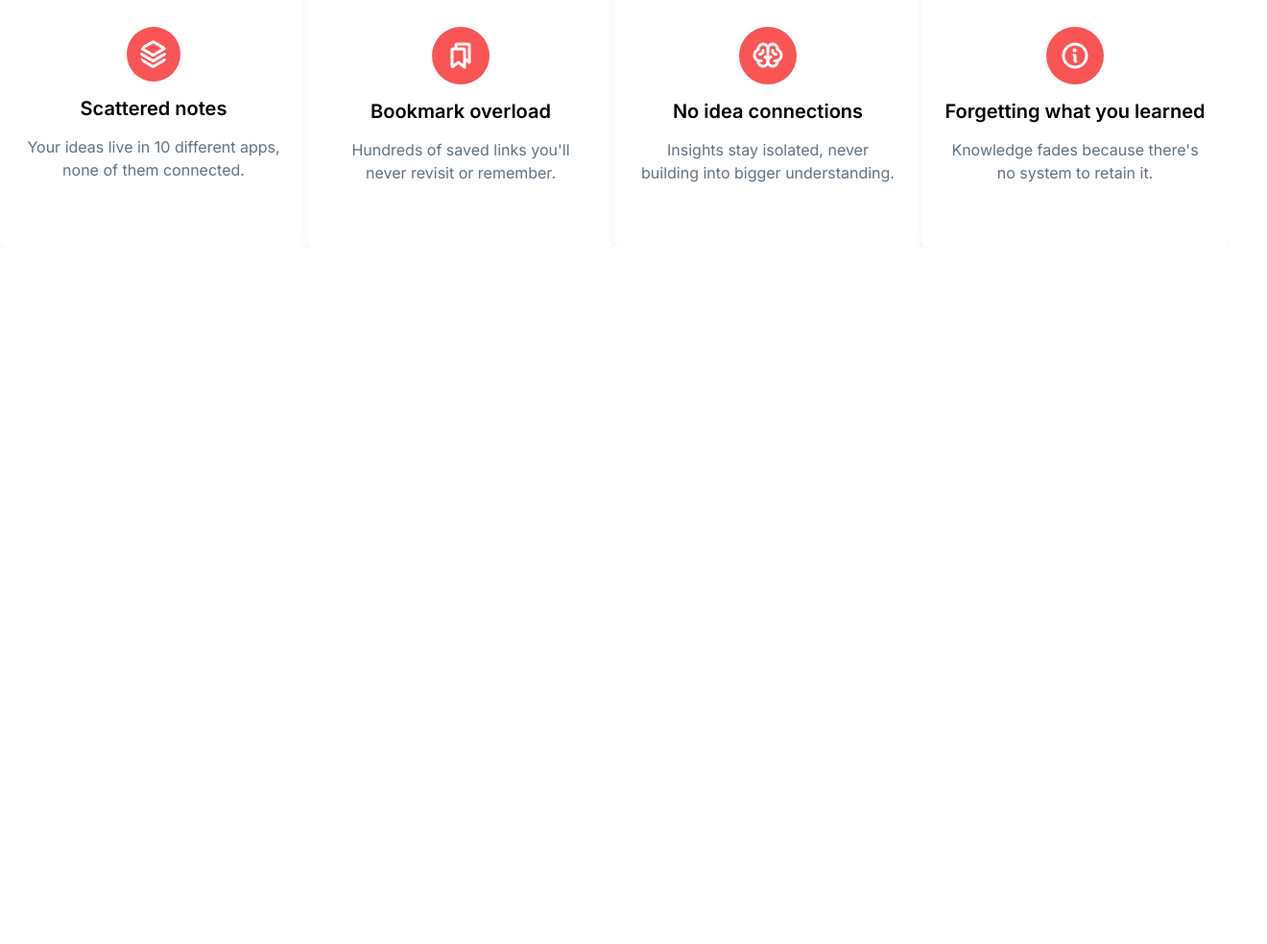
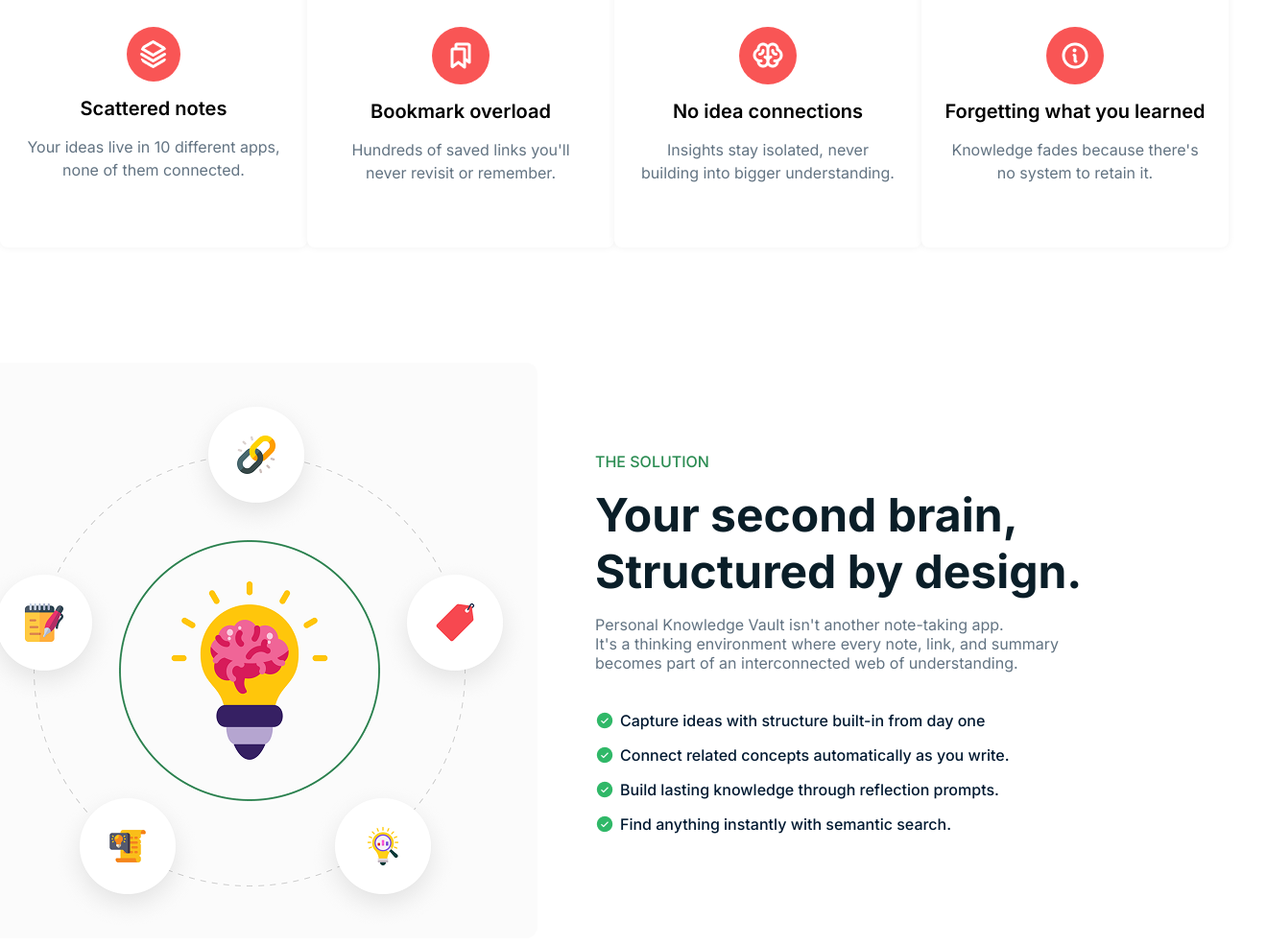
Before and after one commit to ShafkatSharif/PH_Assignment1, a plain HTML site: page index.html in a window 1280 px wide. Shown: the part 1079-2063 px from the top of the page at 96% size, 1320 px wide, since content can reach past the window. Before the commit the page ends 1337 px from the top, so only its background shows below. Drawn offline with Linux system fonts and the light colour scheme.

Commit message:
Solution Section Done

```diff
--- a/index.html
+++ b/index.html
@@ -92,6 +92,43 @@
 
     </section>
 
+    <section id="The-Solution">
+        <div class="solution-container">
+            <div class="img-knowledge">
+                <img src="assets/knowledge.png" alt="Knowledge Vault Image">
+            </div>
+            <div>
+                <div class="head-and-para">
+                    <p>THE SOLUTION</p>
+                    <h1>Your second brain,<br>
+                        Structured by design.</h1>
+                    <p>
+                        Personal Knowledge Vault isn't another note-taking app.<br> It's a thinking environment where
+                        every
+                        note, link, and summary <br> becomes part of an interconnected web of understanding.
+                    </p>
+                </div>
+                <div class="checklist">
+                    <div class="checklist-item">
+                        <img src="assets/CheckCircle.png" alt="Check Icon">
+                        <p> Capture ideas with structure built-in from day one</p>
+                    </div>
+                    <div class="checklist-item">
+                        <img src="assets/CheckCircle.png" alt="Check Icon">
+                        <p> Connect related concepts automatically as you write.</p>
+                    </div>
+                    <div class="checklist-item">
+                        <img src="assets/CheckCircle.png" alt="Check Icon">
+                        <p> Build lasting knowledge through reflection prompts.</p>
+                    </div>
+                    <div class="checklist-item">
+                        <img src="assets/CheckCircle.png" alt="Check Icon">
+                        <p> Find anything instantly with semantic search.</p>
+                    </div>
+                </div>
+            </div>
+        </div>
+    </section>
 </body>
 
 </html>
--- a/style.css
+++ b/style.css
@@ -259,3 +259,83 @@
     max-width: 60px;
     padding: 14px;
 }
+
+#The-Solution {
+    max-width: 1600px;
+    margin: 0 auto;
+
+}
+
+#The-Solution .solution-container {
+    max-width: 1360px;
+    max-height: 600px;
+    display: flex;
+    align-items: center;
+    justify-content: center;
+    margin: 120px auto;
+    padding: 0 120px;
+
+
+}
+
+.solution-container {
+    display: flex;
+    flex-wrap: nowrap;
+}
+
+
+.img-knowledge {
+    max-width: 600px;
+    height: 600px;
+    /* border: 1px solid blue; */
+    margin-right: 60px;
+    flex-shrink: 0;
+}
+
+.solution-container .head-and-para {
+    width: 700px;
+    flex-shrink: 0;
+    /* border: 1px solid blue; */
+}
+
+#The-Solution .head-and-para p:first-of-type {
+    font-size: 16px;
+    font-weight: 500;
+    line-height: 20px;
+    color: #2B8C52;
+    margin-bottom: 16px;
+}
+
+#The-Solution .head-and-para h1 {
+    font-size: 48px;
+    font-weight: 700;
+    color: #0A1E28;
+    margin-bottom: 16px;
+}
+
+#The-Solution .head-and-para p:last-of-type {
+    font-size: 16px;
+    font-weight: 400;
+    line-height: 20px;
+    color: #627382;
+    margin-bottom: 16px;
+}
+
+
+.checklist {
+    margin-top: 40px;
+}
+
+.checklist-item {
+    margin-bottom: 16px;
+    display: flex;
+    align-items: center;
+
+    font-size: 16px;
+    font-weight: 500;
+    color: #001931;
+}
+
+.checklist-item img {
+    margin-right: 6px;
+}
```
